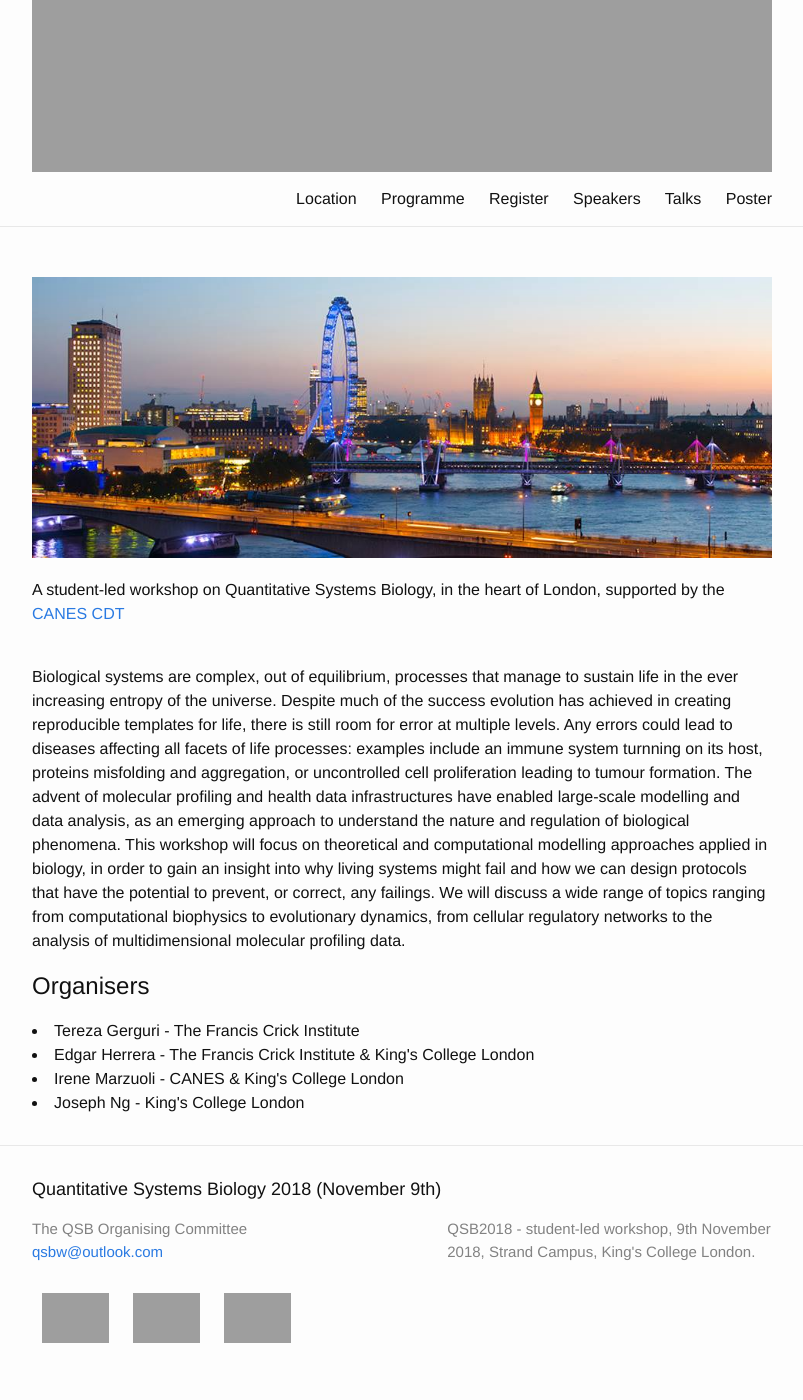
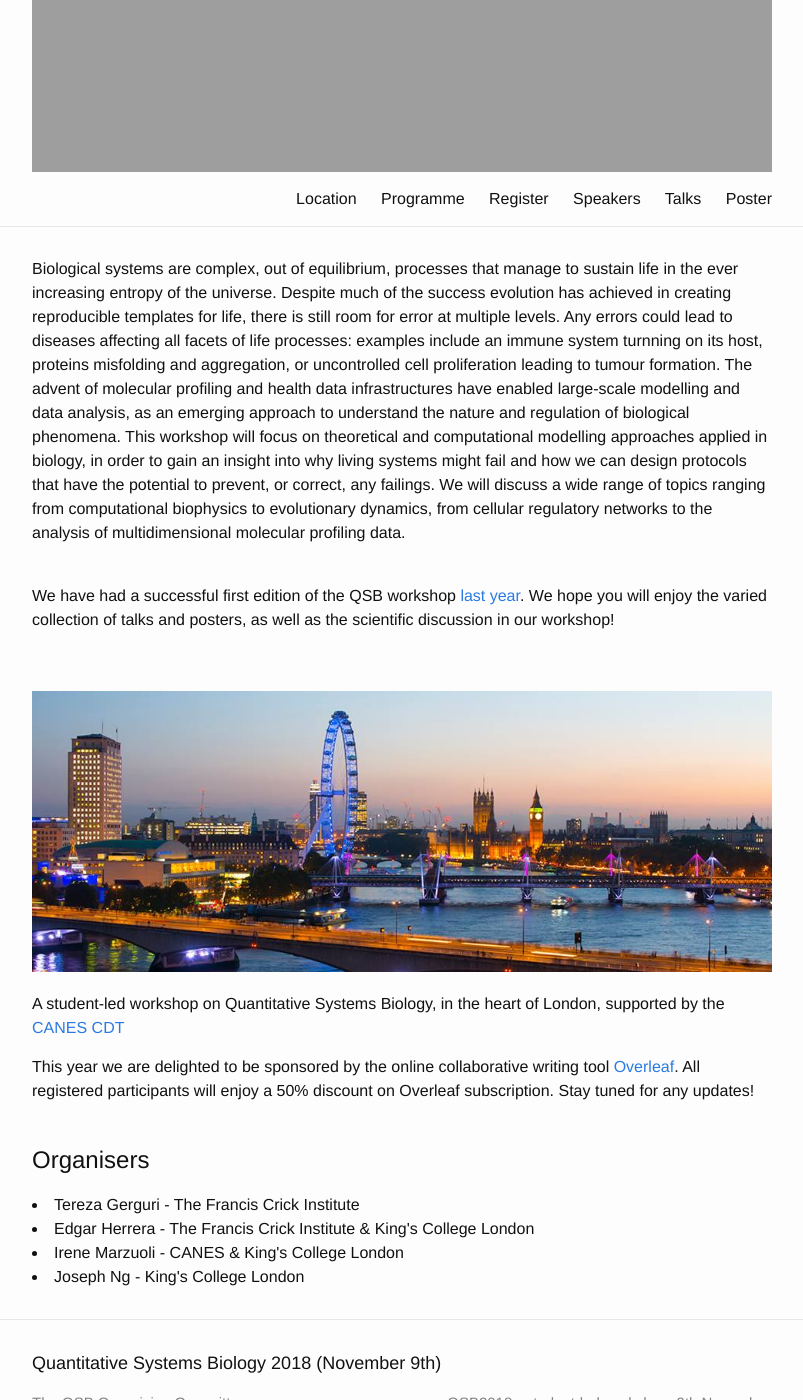
Before and after one commit to qsbworkshop/qsb2019, a Jekyll site: the page built from docs/index.md, in a window 1280 px wide and 1400 px high, scrolled down 442 px. Shown: the whole window, without its empty margins (238-1041 px from the left). Built offline with Jekyll 4.4.1, drawn with Linux system fonts in a browser that asks for light colours; before the commit the page ends 1815 px from its top, so only the background shows below that.

Commit message:
Update home.html

```diff
--- a/docs/_layouts/home.html
+++ b/docs/_layouts/home.html
@@ -7,13 +7,18 @@ layout: default
 <!--
   <h2 class="post-list"><em>This event has already occurred. Slides from the workshop talks can be found <a href="https://qsb2017.github.io/talks">here</a>. The workshop booklet, including the list of participants, can be downloaded <a href="images/QSB2017_workshop_booklet.pdf">here</a>.</em></h2>
 -->
-    <img src="images/kings.jpg" alt="KCL" vspace="20" style="width:100%;">
-    <p>A student-led workshop on Quantitative Systems Biology, in the heart of London, supported by the <a href="https://www.kcl.ac.uk/innovation/groups/noneqsys/index.aspx" >CANES CDT</a>
-    </p>
-<br>
   <p>
   Biological systems are complex, out of equilibrium, processes that manage to sustain life in the ever increasing entropy of the universe. Despite much of the success evolution has achieved in creating reproducible templates for life, there is still room for error at multiple levels. Any errors could lead to diseases affecting all facets of life processes: examples include an immune system turnning on its host, proteins misfolding and aggregation, or uncontrolled cell proliferation leading to tumour formation. The advent of molecular profiling and health data infrastructures have enabled large-scale modelling and data analysis, as an emerging approach to understand the nature and regulation of biological phenomena. This workshop will focus on theoretical and computational modelling approaches applied in biology, in order to gain an insight into why living systems might fail and how we can design protocols that have the potential to prevent, or correct, any failings. We will discuss a wide range of topics ranging from computational biophysics to evolutionary dynamics, from cellular regulatory networks to the analysis of multidimensional molecular profiling data.
   </p>
+  <br>
+  <p>
+    We have had a successful first edition of the QSB workshop <a href="https://qsbworkshop.github.io/qsb2017">last year</a>. We hope you will enjoy the varied collection of talks and posters, as well as the scientific discussion in our workshop!
+  </p>
+  <br>
+  <img src="images/kings.jpg" alt="KCL" vspace="20" style="width:100%;">
+  <p>A student-led workshop on Quantitative Systems Biology, in the heart of London, supported by the <a href="https://www.kcl.ac.uk/innovation/groups/noneqsys/index.aspx" >CANES CDT</a></p>
+  <h4>This year we are delighted to be sponsored by the online collaborative writing tool <a href="https://www.overleaf.com/">Overleaf</a>. All registered participants will enjoy a 50% discount on Overleaf subscription. Stay tuned for any updates!</h4>
+<br>
   {{ content }}
 
   <h2>Organisers</h2>
```
